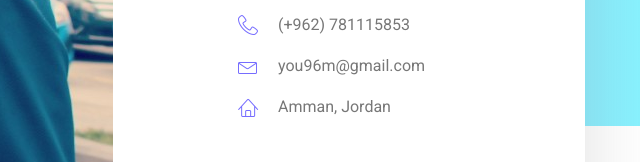
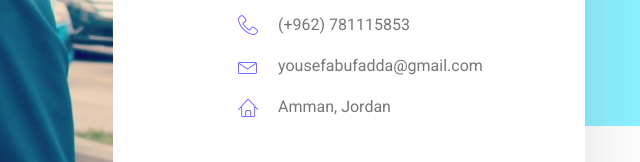
Before and after one commit to yousef96m/yousef.github.io, a plain HTML site: page index.html in a window 1280 px wide. Shown: the part 634-796 px from the top of the page, 640-1280 px from the left. Drawn offline with Linux system fonts and the light colour scheme.

Commit message:
update email

```diff
--- a/index.html
+++ b/index.html
@@ -43,7 +43,7 @@
 									<ul class="list basic_info">
 										<li><a><i class="lnr lnr-calendar-full"></i> 12th December, 1996</a></li>
 										<li><a><i class="lnr lnr-phone-handset"></i> (+962) 781115853</a></li>
-										<li><a><i class="lnr lnr-envelope"></i> you96m@gmail.com</a></li>
+										<li><a><i class="lnr lnr-envelope"></i> yousefabufadda@gmail.com</a></li>
 										<li><a><i class="lnr lnr-home"></i> Amman, Jordan</a></li>
 									</ul>
 									<ul class="list personal_social">
```
